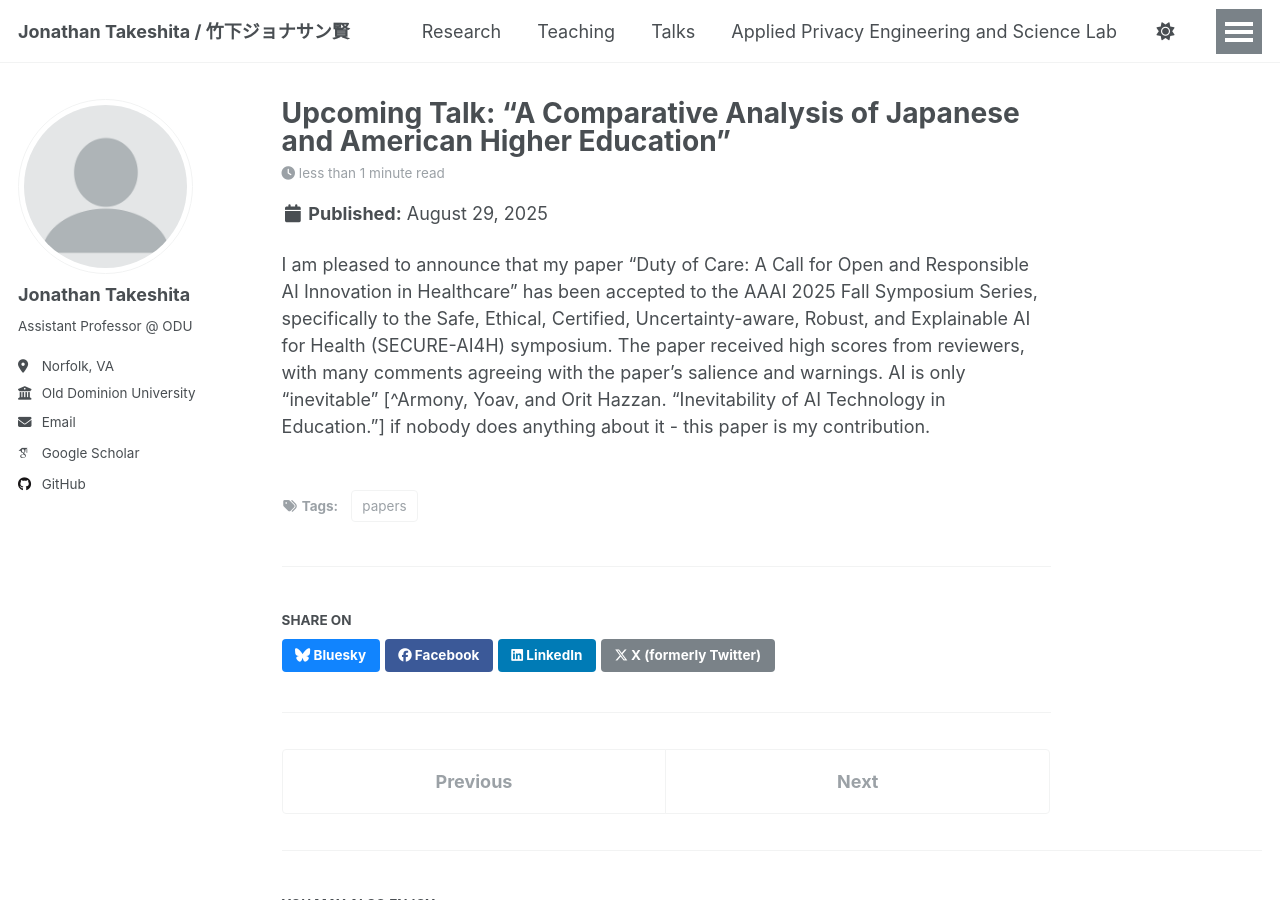
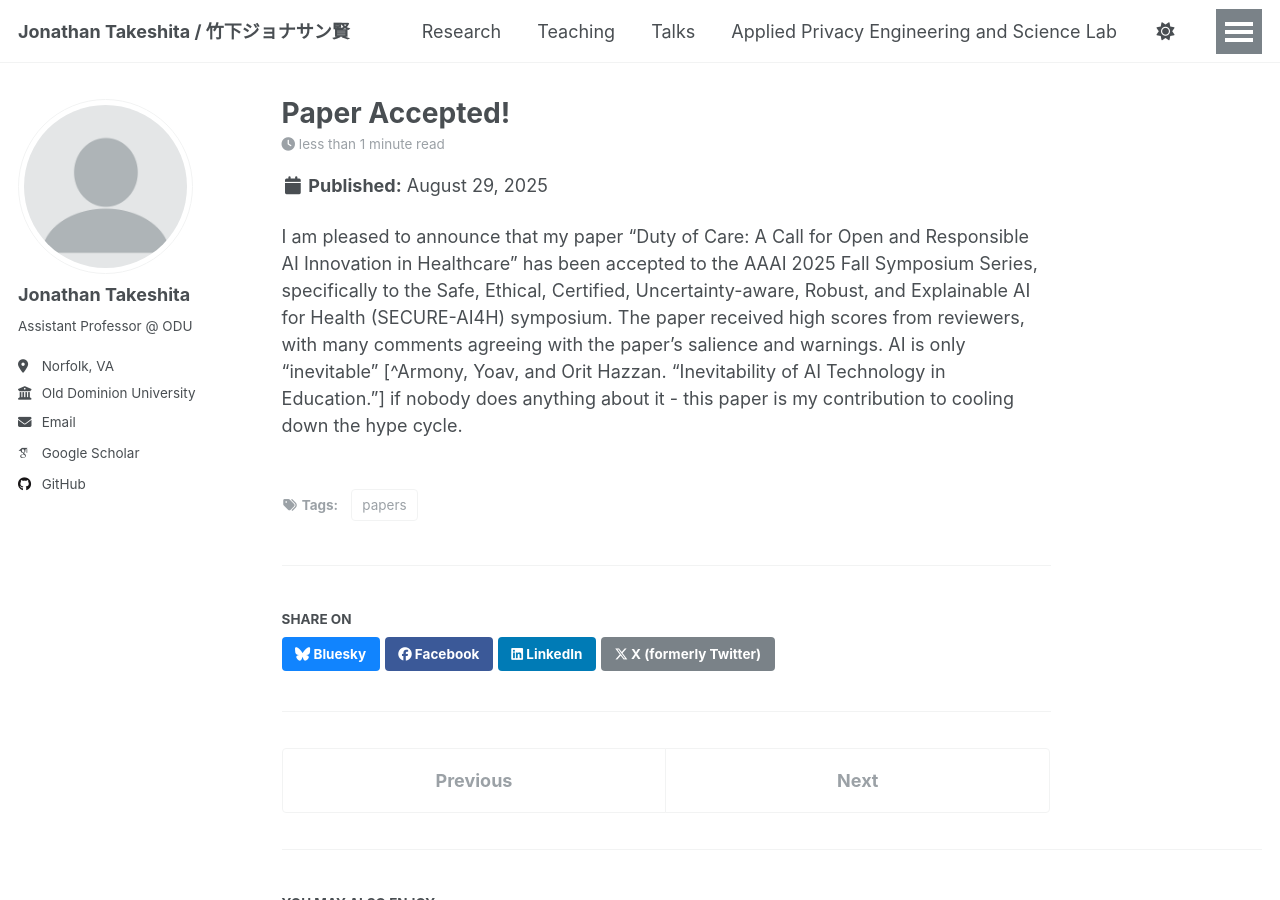
Before and after one commit to jtakeshi/jtakeshi.github.io, a Jekyll site: the page built from _posts/2025-08-29-paper-accepted.md, in a window 1280 px wide and 900 px high. Built offline with Jekyll 4.4.1, drawn with Linux system fonts in a browser that asks for light colours; some web fonts are replaced; a script that is not in the unit is left out.

Commit message:
Update 2025-08-29-paper-accepted.md

```diff
--- a/_posts/2025-08-29-paper-accepted.md
+++ b/_posts/2025-08-29-paper-accepted.md
@@ -1,9 +1,9 @@
 ---
-title: 'Upcoming Talk: "A Comparative Analysis of Japanese and American Higher Education"'
+title: 'Paper Accepted!'
 date: 2025-08-29
 permalink: /posts/2025/08/paper-accepted/
 tags:
   - papers
 ---
 I am pleased to announce that my paper "Duty of Care: A Call for Open and Responsible AI Innovation in Healthcare" has been accepted to the AAAI 2025 Fall Symposium Series, specifically to the Safe, Ethical, Certified, Uncertainty-aware, Robust, and Explainable AI for Health (SECURE-AI4H) symposium.
-The paper received high scores from reviewers, with many comments agreeing with the paper's salience and warnings. AI is only "inevitable" [^Armony, Yoav, and Orit Hazzan. "Inevitability of AI Technology in Education."] if nobody does anything about it - this paper is my contribution.
+The paper received high scores from reviewers, with many comments agreeing with the paper's salience and warnings. AI is only "inevitable" [^Armony, Yoav, and Orit Hazzan. "Inevitability of AI Technology in Education."] if nobody does anything about it - this paper is my contribution to cooling down the hype cycle.
```
